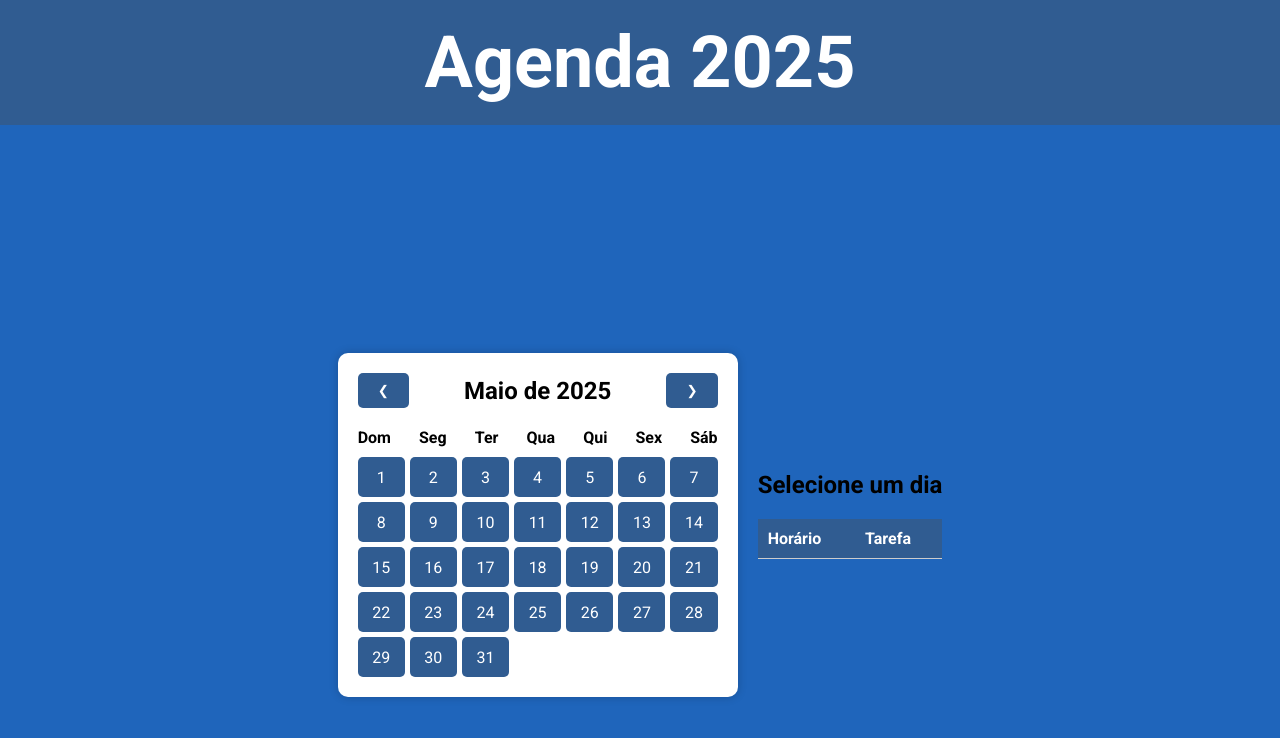
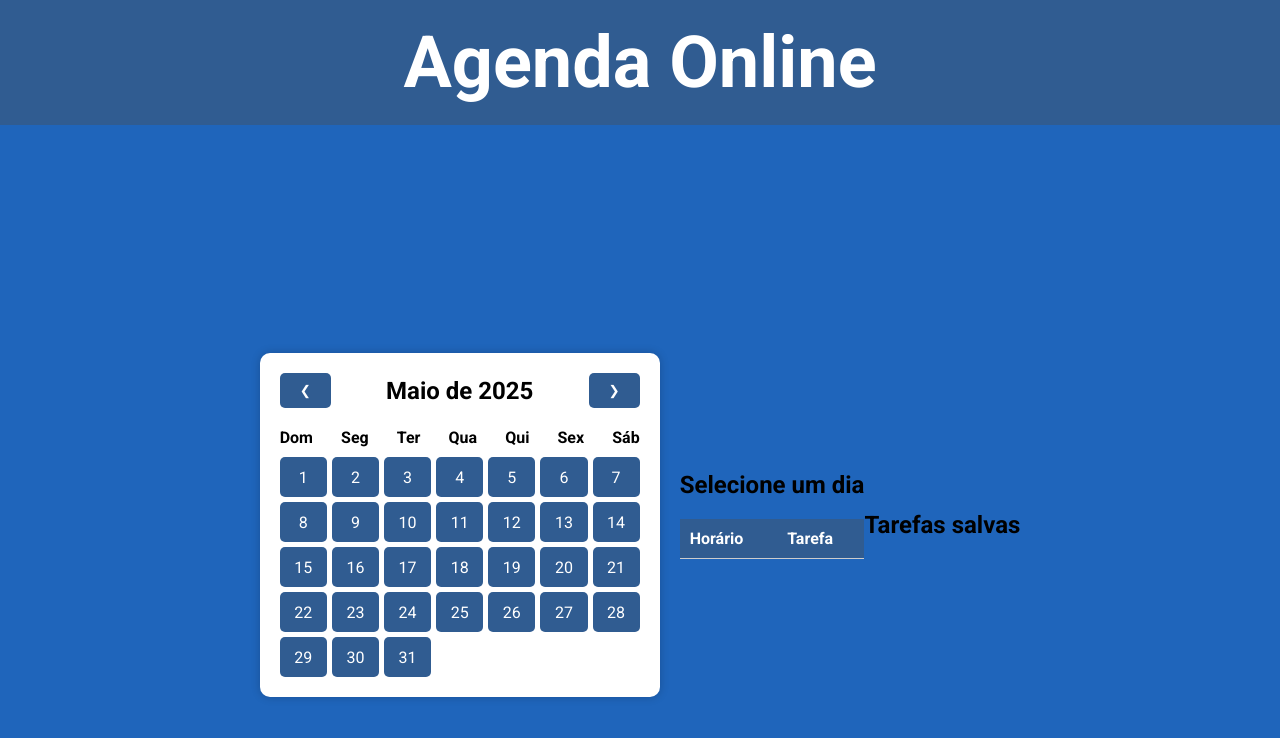
Before and after one commit to GabrielVancoDev/Agenda-Interativa, a plain HTML site: page index.html in a window 1280 px wide. Drawn offline with Linux system fonts and the light colour scheme.

Commit message:
Estudando como inserir seção de tarefas salvas com javaScript

```diff
--- a/index.html
+++ b/index.html
@@ -3,12 +3,12 @@
 <head>
   <meta charset="UTF-8">
   <meta name="viewport" content="width=device-width, initial-scale=1.0">
-  <title>Agenda 2025</title>
+  <title>Agenda Online</title>
   <link rel="stylesheet" href="style.css">
 </head>
 <body>
   <header>
-    <h1>Agenda 2025</h1>
+    <h1>Agenda Online</h1>
   </header>
 
   <main>
@@ -46,6 +46,18 @@
         </tbody>
       </table>
     </section>
+
+    <section id="tarefasSalvas">
+      <h2>Tarefas salvas</h2>
+      <ul id="listaTarefas">
+        <!-- Exemplo de tarefa salva -->
+        <!-- <li class="agenda-item">
+          <h3>08:00</h3>
+          <p>Estudar JavaScript</p>
+          <button class="excluir">Excluir</button>
+        </li> -->
+      </ul>
+    </section>
   </main>
 
   <script src="script.js"></script>
--- a/script.js
+++ b/script.js
@@ -107,6 +107,9 @@ function salvarTarefa(dia, horario, tarefa) {
   tarefas[dia] = tarefas[dia] || {};
   tarefas[dia][horario] = tarefa;
   localStorage.setItem('tarefas', JSON.stringify(tarefas));
+
+
+
 }
 
 // Recuperar tarefas do localStorage
@@ -139,6 +142,8 @@ document.querySelector('#next').addEventListener('click', () => {
   criarDias();
 });
 
+
+
 // Inicializar
 atualizarCabecalho();
 criarDias();
```
Also changed, not shown: style.css (line endings or trailing spaces).
